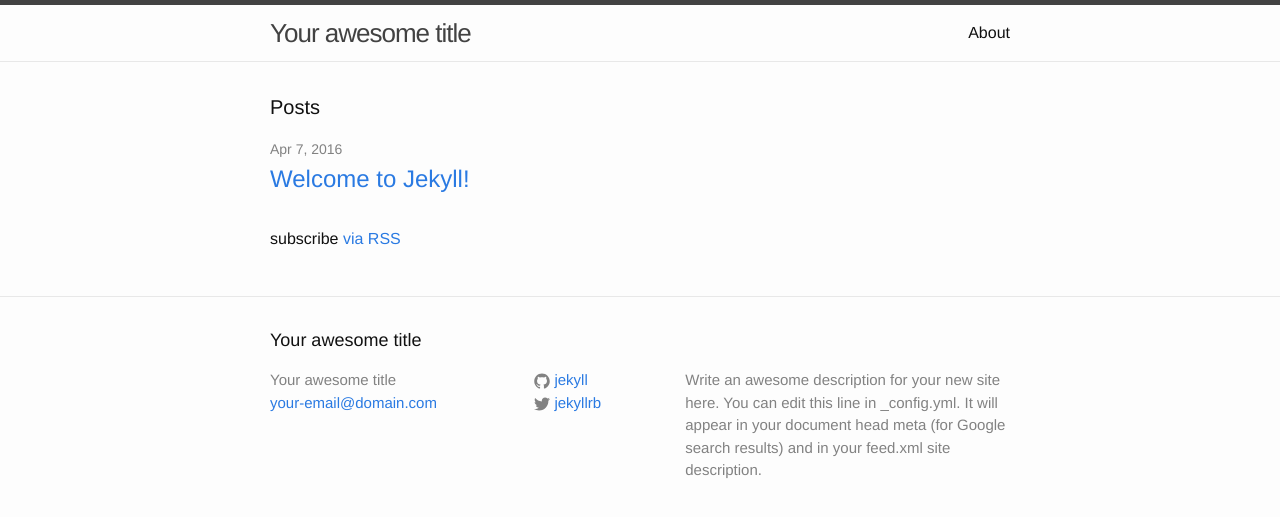
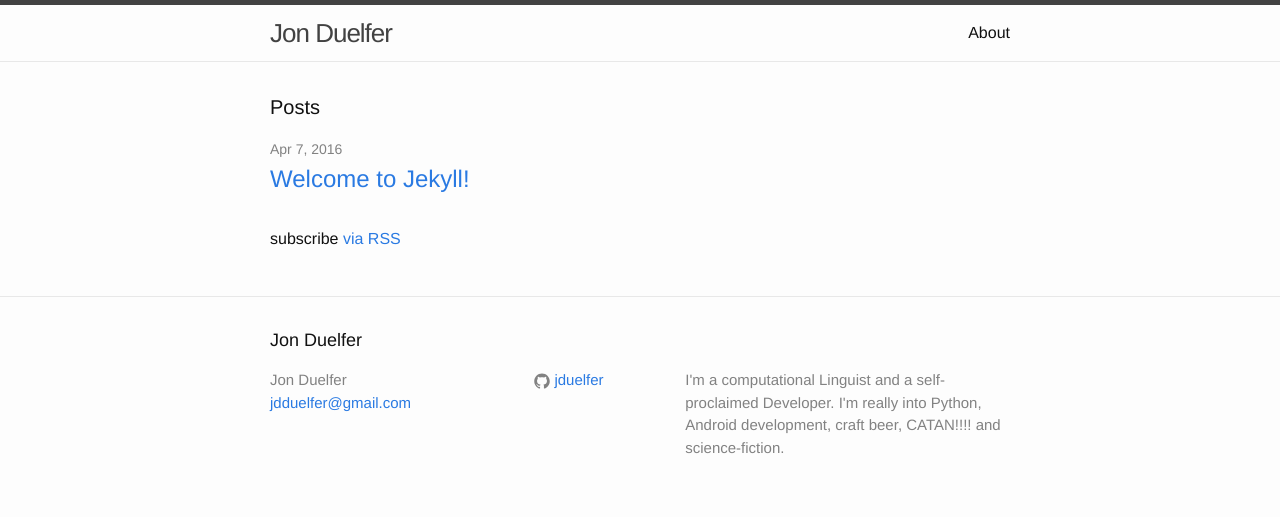
Before and after one commit to jduelferOmega/jduelfer.github.io, a Jekyll site: the page built from index.html, in a window 1280 px wide. Shown: the top 517 px of the page. Built offline with Jekyll 4.4.1, drawn with Linux system fonts in a browser that asks for light colours.

Commit message:
Editing first page

```diff
--- a/_config.yml
+++ b/_config.yml
@@ -6,16 +6,14 @@
 # 'jekyll serve'. If you change this file, please restart the server process.
 
 # Site settings
-title: Your awesome title
-email: your-email@domain.com
+title: Jon Duelfer
+email: jdduelfer@gmail.com
 description: > # this means to ignore newlines until "baseurl:"
-  Write an awesome description for your new site here. You can edit this
-  line in _config.yml. It will appear in your document head meta (for
-  Google search results) and in your feed.xml site description.
+  I'm a computational Linguist and a self-proclaimed Developer. I'm really into Python,
+  Android development, craft beer, CATAN!!!! and science-fiction.
 baseurl: "" # the subpath of your site, e.g. /blog
 url: "http://yourdomain.com" # the base hostname & protocol for your site
-twitter_username: jekyllrb
-github_username:  jekyll
+github_username:  jduelfer
 
 # Build settings
 markdown: kramdown
```
